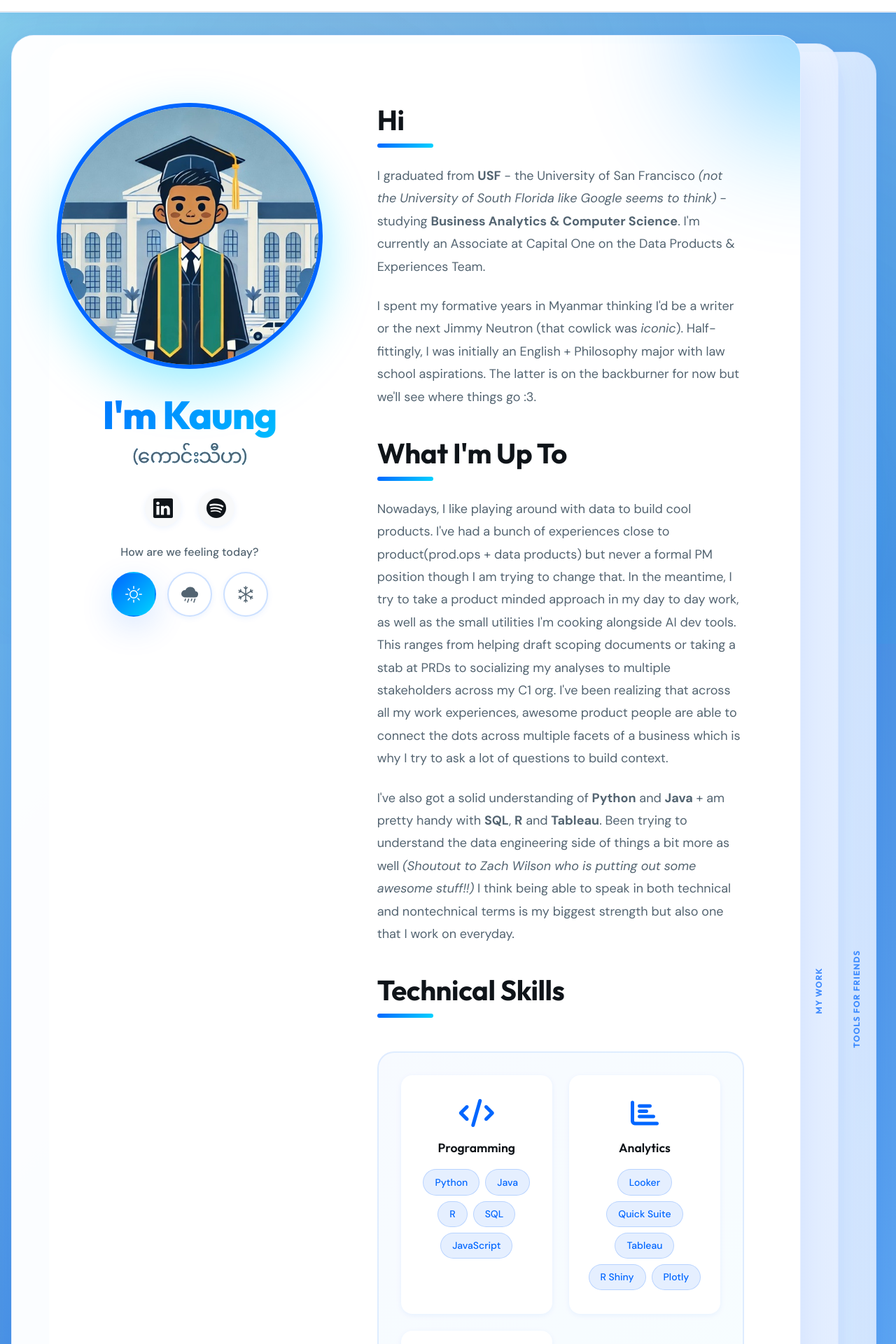
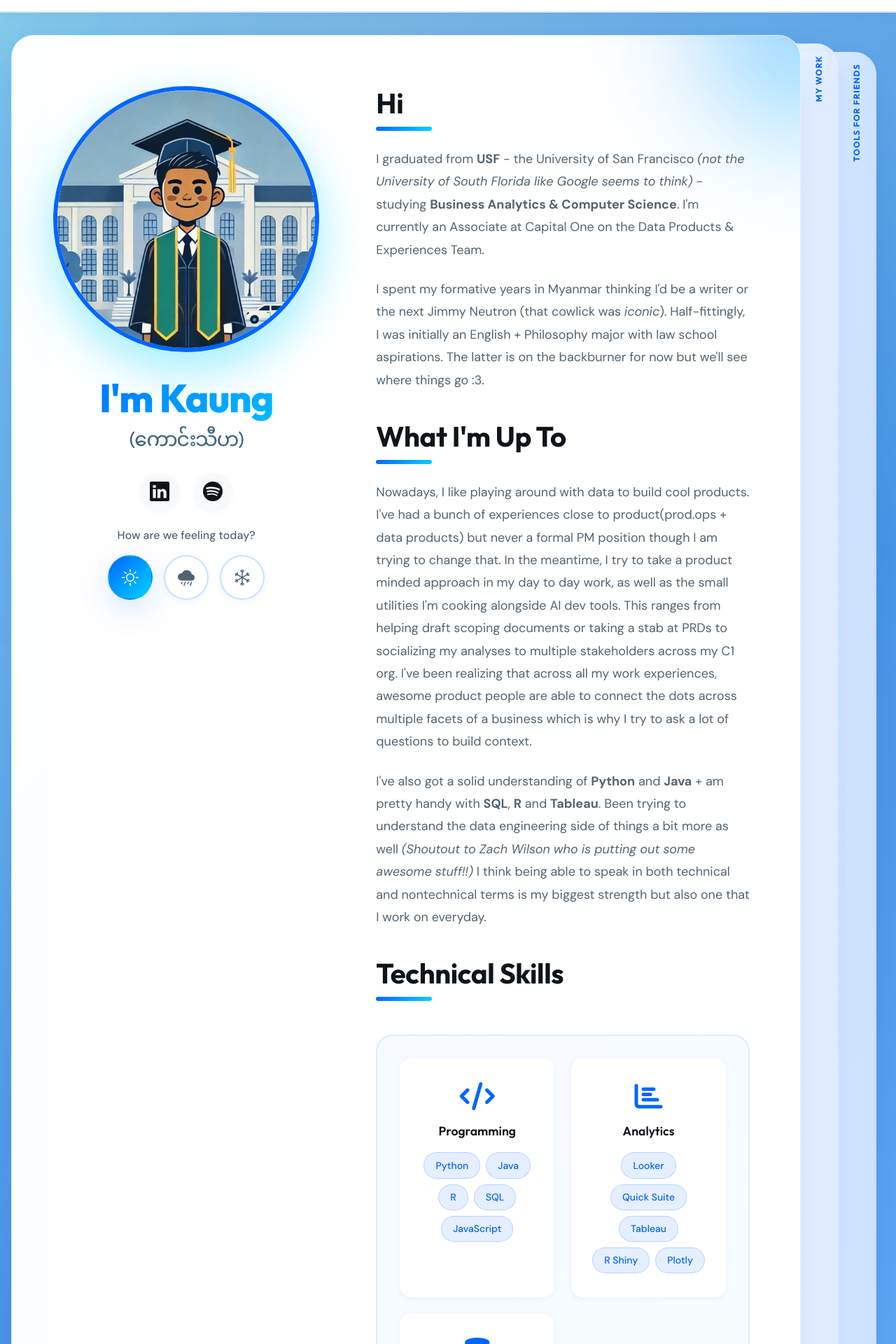
Before and after one commit to kaungthiha/kaungthiha.github.io, a Jekyll site: the page built from index.html, in a window 1280 px wide. Shown: the top 1920 px of the page at 70% size. Built offline with Jekyll 4.4.1, drawn with Linux system fonts in a browser that asks for light colours; the list of posts is cut into pages by our own code.

Commit message:
Card changes

```diff
--- a/assets/css/landing.css
+++ b/assets/css/landing.css
@@ -239,9 +239,10 @@
   bottom: 0;
   width: 54px;
   display: flex;
-  align-items: center;
+  align-items: flex-start;
   justify-content: center;
-  background: linear-gradient(90deg, transparent 0%, rgba(0, 102, 255, 0.06) 100%);
+  padding-top: 1rem;
+  background: linear-gradient(90deg, transparent 0%, rgba(0, 102, 255, 0.08) 100%);
   pointer-events: none;
   z-index: 2;
 }
@@ -256,7 +257,6 @@
   letter-spacing: 0.1em;
   text-transform: uppercase;
   white-space: nowrap;
-  opacity: 0.7;
 }
 
 /* Hide label on front card */
@@ -264,7 +264,7 @@
 
 /* Content area inside each card */
 .folder-body {
-  padding: 3rem;
+  padding: 2rem 2.5rem;
   position: relative;
   z-index: 1;
 }
@@ -281,7 +281,7 @@
 
 /* My Work placeholder */
 .placeholder-section {
-  min-height: 420px;
+  padding: 3rem 0;
   display: flex;
   align-items: center;
   justify-content: center;
@@ -386,8 +386,8 @@
 
 /* Hero Bio Section */
 .hero-bio-section {
-  padding: 2rem 0;
-  margin-bottom: 2rem;
+  padding: 1.5rem 0;
+  margin-bottom: 1rem;
 }
 
 .hero-column {
@@ -819,8 +819,8 @@
 .tools-grid {
   display: grid;
   grid-template-columns: repeat(auto-fit, minmax(300px, 1fr));
-  gap: 2rem;
-  margin-top: 1rem;
+  gap: 1.5rem;
+  margin-top: 0;
 }
 
 .tool-card {
--- a/assets/js/weather.js
+++ b/assets/js/weather.js
@@ -15,11 +15,9 @@
       snowy: document.getElementById('snowy-weather')
     };
 
-    // Load saved weather preference
     const savedWeather = localStorage.getItem('weather_preference') || 'sunny';
     setWeather(savedWeather);
 
-    // Add click event listeners to weather buttons
     weatherButtons.forEach(button => {
       button.addEventListener('click', () => {
         const weather = button.dataset.weather;
@@ -30,14 +28,12 @@
     });
 
     function setWeather(weather) {
-      // Remove active class from all buttons
       weatherButtons.forEach(btn => btn.classList.remove('active'));
       const activeButton = document.querySelector(`[data-weather="${weather}"]`);
       if (activeButton) {
         activeButton.classList.add('active');
       }
 
-      // Hide all weather containers
       Object.values(weatherContainers).forEach(container => {
         if (container) {
           container.classList.remove('active');
@@ -48,8 +44,6 @@
       if (weatherContainers[weather]) {
         weatherContainers[weather].classList.add('active');
       }
-
-      // Update body class for background color
       document.body.classList.remove('weather-sunny', 'weather-rainy', 'weather-snowy');
       document.body.classList.add(`weather-${weather}`);
     }
```
Also changed, not shown: 1 other file.
